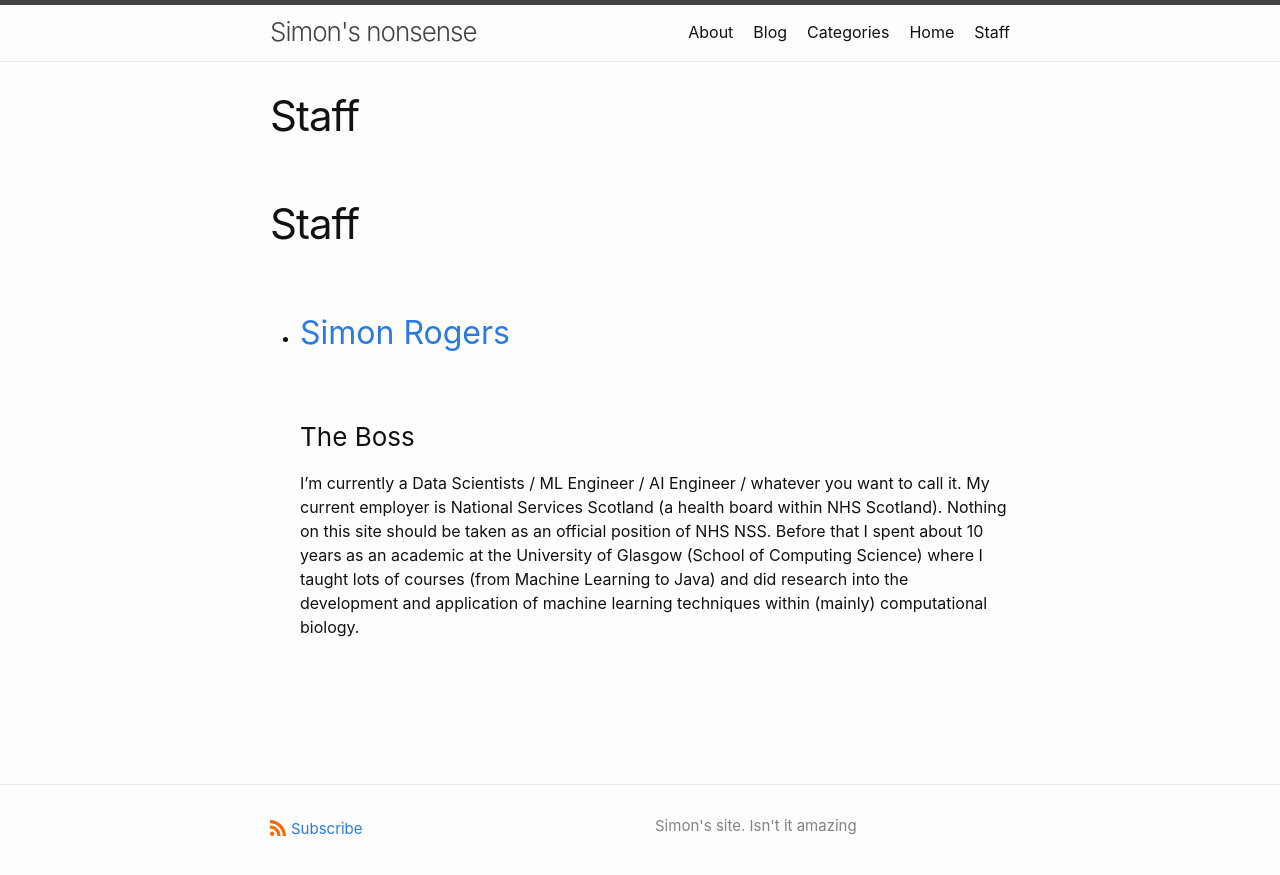
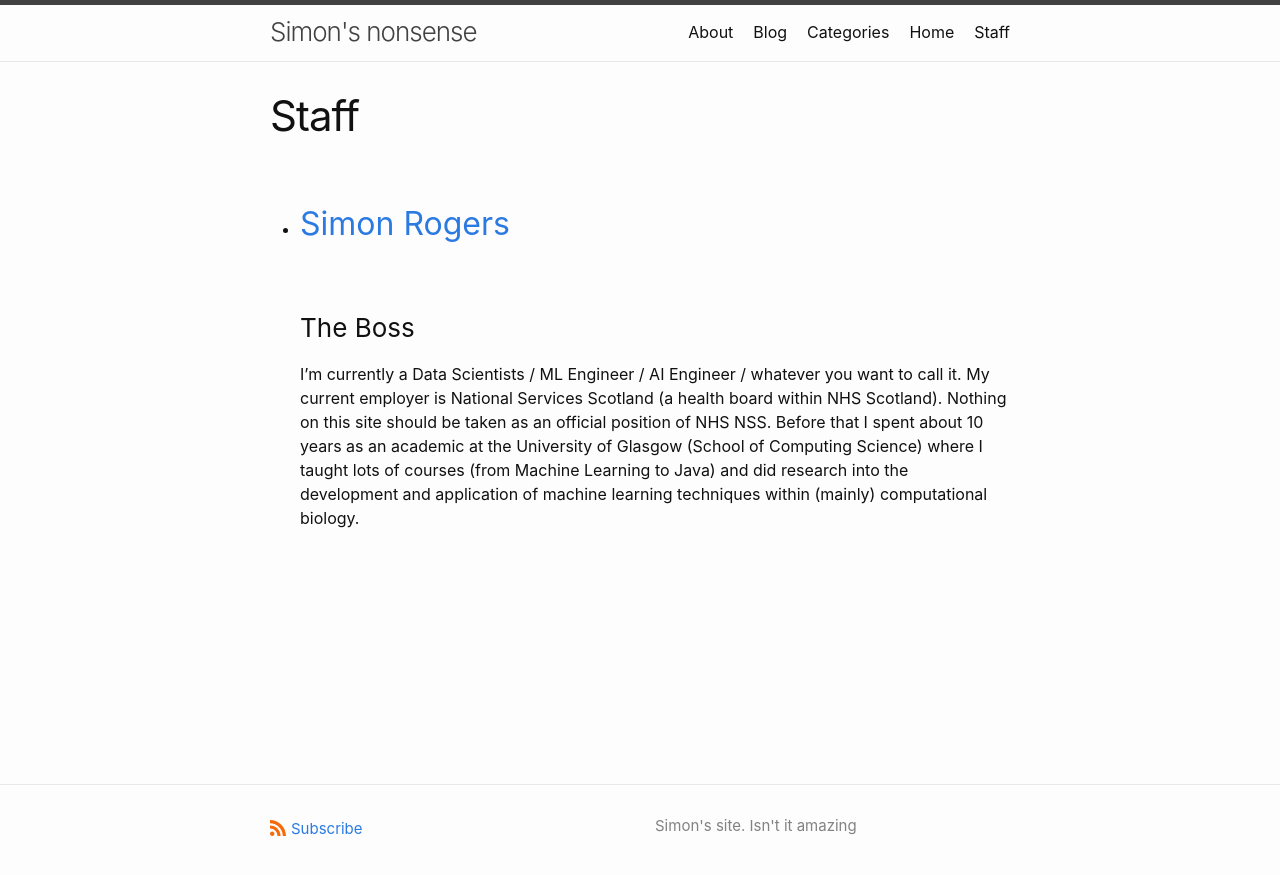
Before and after one commit to sdrogers/sdrogers.github.io, a Jekyll site: the page built from staff.html, in a window 1280 px wide. Shown: the top 875 px of the page. Built offline with Jekyll 4.4.1, drawn with Linux system fonts in a browser that asks for light colours.

Commit message:
removed duplicate title

```diff
--- a/staff.html
+++ b/staff.html
@@ -1,8 +1,6 @@
 ---
 title: Staff
 ---
-<h1>Staff</h1>
-
 <ul>
     {% for author in site.authors %}
         <li>
```
